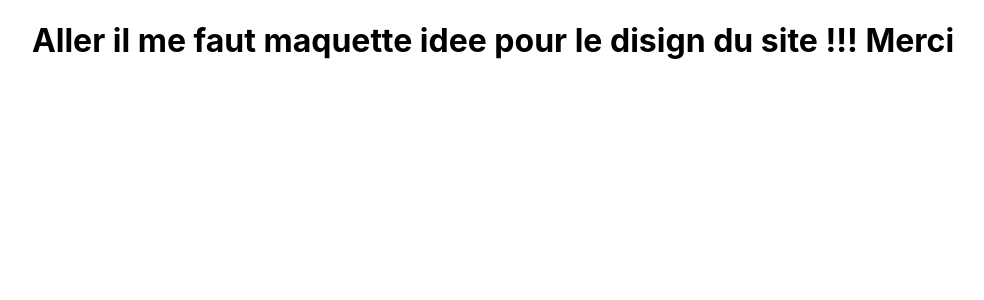
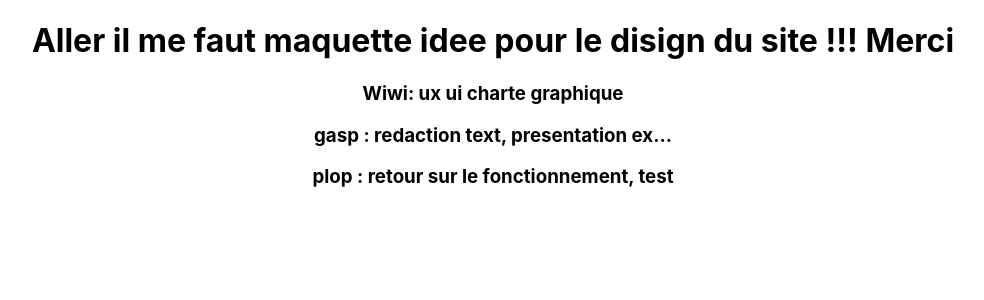
Before and after one commit to nicoWeb31/Jardin-jouale, a React (Create React App) app in the folder client/: page / in a window 1280 px wide. Shown: the top 300 px of the page, without its empty margins (147-1131 px from the left). Built offline with nearby package versions, Linux system fonts and the light colour scheme.

Commit message:
presentation

```diff
--- a/client/src/components/Test.jsx
+++ b/client/src/components/Test.jsx
@@ -4,6 +4,9 @@ const Test = () => {
     return (
         <div>
             <h1>Aller il me faut maquette idee pour le disign du site !!! Merci</h1>
+            <h3>Wiwi: ux ui charte graphique</h3>
+            <h3>gasp : redaction text, presentation ex...</h3>
+            <h3>plop : retour sur le fonctionnement, test </h3>
         </div>
     )
 }
```
